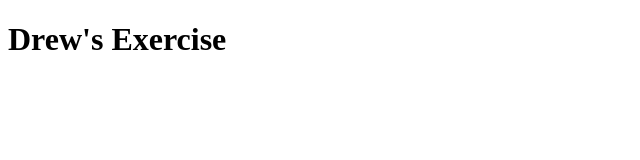
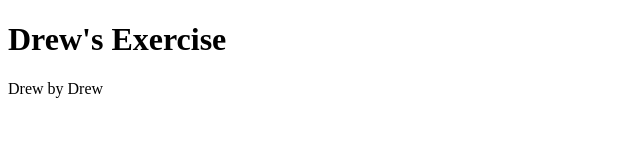
Before and after one commit to DaVinci0137/git_exercise, a plain HTML site: page index.html in a window 1280 px wide. Shown: the whole page, without its empty margins (0-640 px from the left). Drawn offline with Linux system fonts and the light colour scheme.

Commit message:
add paragraph to html file

```diff
--- a/index.html
+++ b/index.html
@@ -9,6 +9,7 @@
 
 <body>
     <h1>Drew's Exercise</h1>
+    <p>Drew by Drew</p>
 </body>
 
 </html>
```
